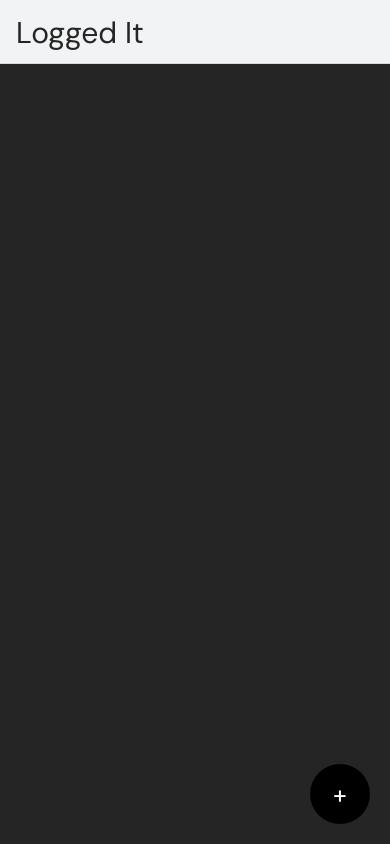
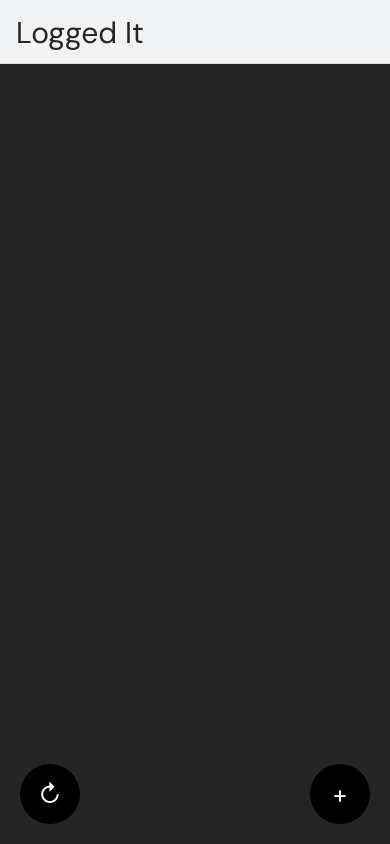
Before and after one commit to pandyama/jotdown, a React Native app: screen /Home in a window 390 px wide. Built offline with nearby package versions, Linux system fonts and the light colour scheme.

Commit message:
added orientation button to switch between grid and list

```diff
--- a/App.tsx
+++ b/App.tsx
@@ -100,17 +100,5 @@ const styles = StyleSheet.create({
     borderWidth: 2,
     margin: 5,
   },
-  twoColumns: {
-    flex: 1,
-    flexDirection: "row",
-    flexWrap: "wrap",
-    alignItems: "flex-start",
-  },
-  leftColumn: {
-    flex: 1,
-  },
-  rightColumn: {
-    flex: 1,
-  },
   textStyle: { fontFamily: "Quicksand-Light" },
 });
--- a/components/screens/Home/HomeScreen.tsx
+++ b/components/screens/Home/HomeScreen.tsx
@@ -4,7 +4,15 @@ import { useIsFocused } from "@react-navigation/native";
 
 import AsyncStorage from "@react-native-async-storage/async-storage";
 
-import { Pressable, ScrollView, Text, View, Platform } from "react-native";
+import {
+  Pressable,
+  ScrollView,
+  Text,
+  View,
+  Platform,
+  DimensionValue,
+  FlexStyle,
+} from "react-native";
 
 import { styles } from "./HomeScreenStyle";
 
@@ -33,6 +41,9 @@ const Card = ({ id, name, color, savedOn }: any) => {
 };
 
 export default function HomeScreen({ navigation }: any) {
+  const [flexDirection, setFlexDirection] = useState<any>("row");
+  const [width, setWidth] = useState<DimensionValue>("50%");
+
   const isFocused = useIsFocused();
   const [notes, setNotes] = useState<any[]>([]);
 
@@ -40,7 +51,7 @@ export default function HomeScreen({ navigation }: any) {
     if (isFocused) {
       getNotes();
     }
-  }, [isFocused]);
+  }, [isFocused, flexDirection, width]);
 
   const getNotes = async () => {
     try {
@@ -71,7 +82,7 @@ export default function HomeScreen({ navigation }: any) {
     <View style={styles.container}>
       <ScrollView
         contentContainerStyle={{
-          flexDirection: "row",
+          flexDirection: flexDirection,
           flexWrap: "wrap",
           backgroundColor: "#252525",
         }}
@@ -83,7 +94,7 @@ export default function HomeScreen({ navigation }: any) {
               <View
                 key={idx}
                 style={{
-                  width: "50%",
+                  width: width, // TODO: 100%
                 }}
               >
                 <Pressable
@@ -110,6 +121,20 @@ export default function HomeScreen({ navigation }: any) {
       >
         <Text style={styles.text}>+</Text>
       </Pressable>
+      <Pressable
+        style={styles.buttonTwo}
+        onPress={() => {
+          if (flexDirection === "column") {
+            setFlexDirection("row");
+            setWidth("50%" as DimensionValue);
+          } else if (flexDirection === "row") {
+            setFlexDirection("column");
+            setWidth("100%" as DimensionValue);
+          }
+        }}
+      >
+        <Text style={styles.text}>↻</Text>
+      </Pressable>
     </View>
     // </SafeAreaView>
   );
--- a/components/screens/Home/HomeScreenStyle.tsx
+++ b/components/screens/Home/HomeScreenStyle.tsx
@@ -5,20 +5,6 @@ export const styles = StyleSheet.create({
     flexGrow: 1,
     backgroundColor: "#252525",
     padding: 5,
-  },
-  twoColumns: {
-    flex: 1,
-    width: "100%",
-    borderStyle: "solid",
-    borderColor: "green",
-    borderWidth: 2,
-    flexDirection: "row",
-  },
-  leftColumn: {
-    flex: 2,
-  },
-  rightColumn: {
-    flex: 2,
   },
   button: {
     position: "absolute",
@@ -31,6 +17,19 @@ export const styles = StyleSheet.create({
     backgroundColor: "black",
     // keep FAB in bottom right using the below properties
     right: 20,
+    bottom: 20,
+  },
+  buttonTwo: {
+    position: "absolute",
+    alignItems: "center",
+    justifyContent: "center",
+    borderRadius: 60,
+    width: 60,
+    height: 60,
+    elevation: 10,
+    backgroundColor: "black",
+    // keep FAB in bottom right using the below properties
+    left: 20,
     bottom: 20,
   },
   text: {
```
